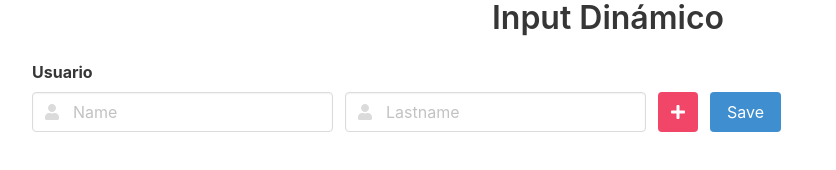
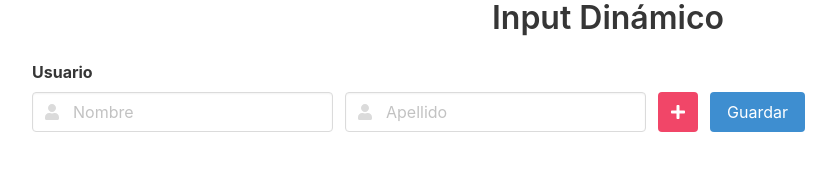
Before and after one commit to hugomorales2862/moralesbatz_tarea4, a plain HTML site: page index.html in a window 1280 px wide. Shown: the whole page, without its empty margins (32-868 px from the left). Drawn offline with nearby package versions, Linux system fonts and the light colour scheme.

Commit message:
se hicieron correcciones en el codigo para el boton save

```diff
--- a/index.html
+++ b/index.html
@@ -7,6 +7,7 @@
     <title>ASIGNACION DE EVENTOS</title>
     <script defer src="https://use.fontawesome.com/releases/v5.3.1/js/all.js"></script>
     <link rel="stylesheet" href="https://cdn.jsdelivr.net/npm/bulma@0.9.4/css/bulma.min.css">
+
 </head>
 
 <body>
@@ -16,13 +17,13 @@
             <label class="label">Usuario</label>
             <div class="field is-grouped">
                 <div class="control has-icons-left">
-                    <input class="input" name="Name" type="text" placeholder="Name" autocomplete="off">
+                    <input class="input" name="Name" type="text" placeholder="Nombre" autocomplete="off">
                     <span class="icon is-small is-left">
                         <i class="fas fa-user"></i>
                     </span>
                 </div>
                 <div class="control has-icons-left">
-                    <input class="input" name="lastName" type="text" placeholder="Lastname" autocomplete="off">
+                    <input class="input" name="lastName" type="text" placeholder="Apellido" autocomplete="off">
                     <span class="icon is-small is-left">
                         <i class="fas fa-user"></i>
                     </span>
@@ -36,7 +37,7 @@
                 </div>
                 <div class="control">
                     <button id="btnSave" type="button" class="button is-info">
-                        Save
+                        Guardar
                     </button>
                 </div>
             </div>
```
